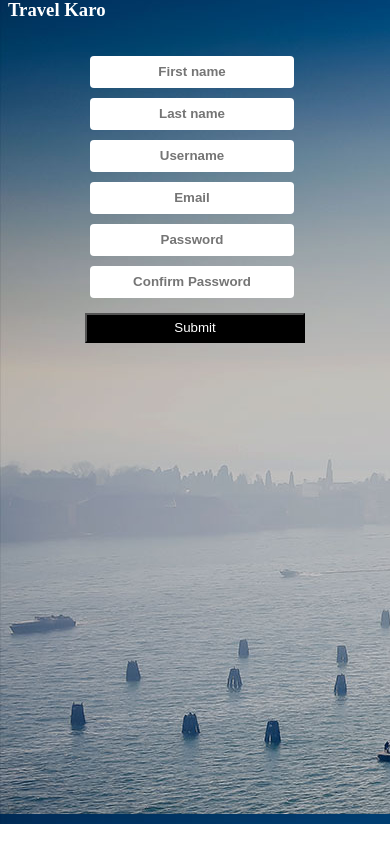
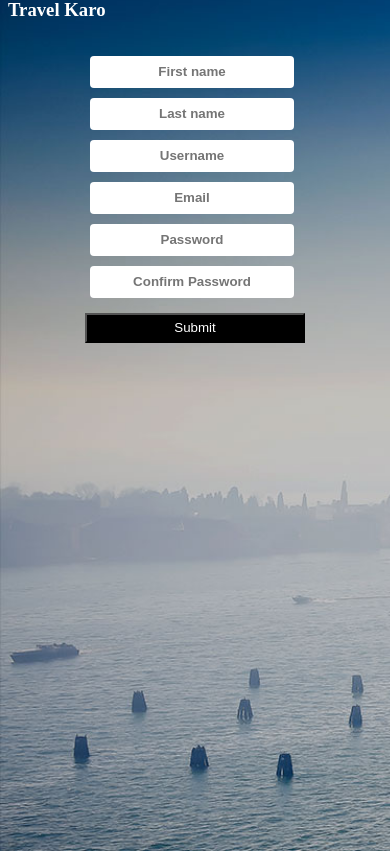
Before and after one commit to getshakein-nish/travel-django-app, a Django app: page /accounts/register in a window 390 px wide. Shown: the part 20-871 px from the top of the page. Before the commit the page ends 844 px from the top, so only its background shows below. Run offline with Django 5.2, Linux system fonts and the light colour scheme.

Commit message:
requirements

```diff
--- a/templates/register.html
+++ b/templates/register.html
@@ -38,6 +38,14 @@
         h3{
             color: white;
         }
+        @media only screen and (max-width: 600px) {
+        body{
+            background-image: url({% static 'images/home_slider.jpg' %});
+            background-repeat: no-repeat;
+            background-size: cover;
+            height: 100vh;
+        }
+        }
     </style>
 </head>
 <body>
```
Also changed, not shown: templates/login.html (+8 -0 lines).
